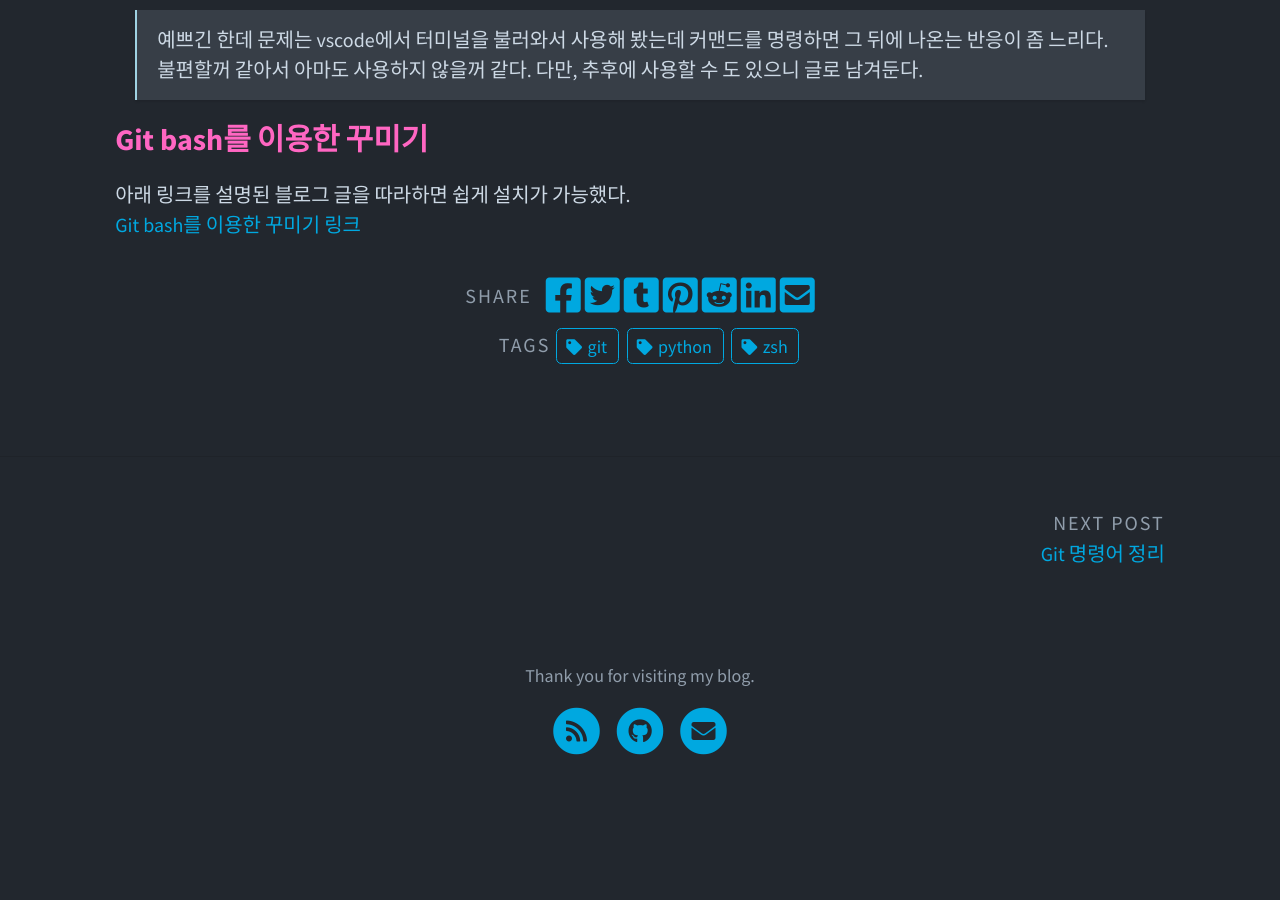
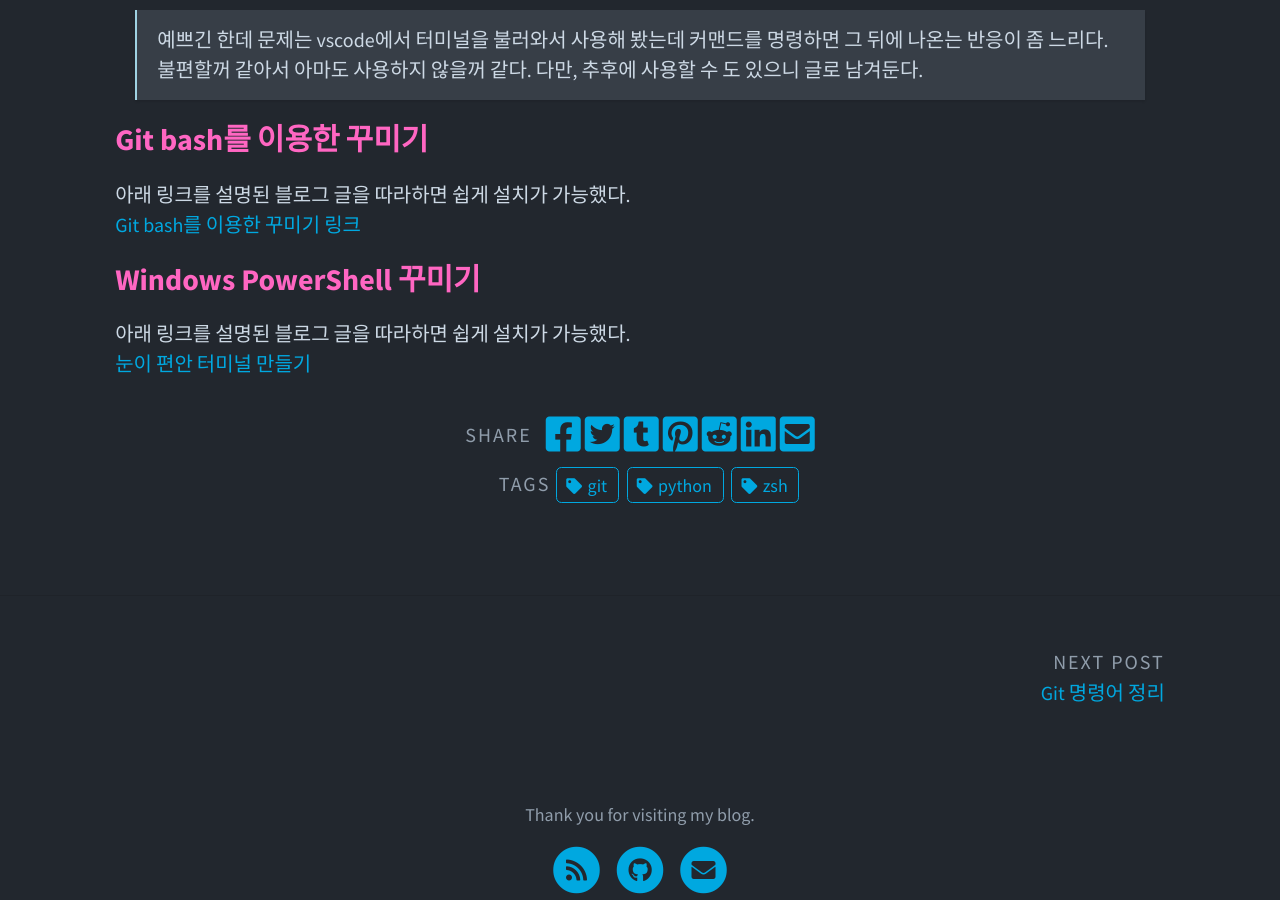
Before and after one commit to sooyoung-wind/sooyoung-wind.github.io, a Jekyll site: the page built from _posts/post_2023/202309/2023-09-14-ubuntu_windows.md, in a window 1280 px wide and 900 px high, scrolled down 2710 px. Built offline with Jekyll 4.4.1, drawn with Linux system fonts in a browser that asks for light colours; some web fonts are replaced; a script that is not in the unit is left out; comment, search, counter and statistics services are not loaded; before the commit the page ends 3503 px from its top, so only the background shows below that.

Commit message:
docs: update

```diff
--- a/_posts/post_2023/202309/2023-09-14-ubuntu_windows.md
+++ b/_posts/post_2023/202309/2023-09-14-ubuntu_windows.md
@@ -58,3 +58,9 @@ sh -c "$(curl -fsSL https://raw.githubusercontent.com/ohmyzsh/ohmyzsh/master/too
 
 아래 링크를 설명된 블로그 글을 따라하면 쉽게 설치가 가능했다.
 [Git bash를 이용한 꾸미기 링크](https://doda.tistory.com/entry/Windows-git-bash%EC%97%90-zsh-oh-my-zsh)
+
+
+### Windows PowerShell 꾸미기
+
+아래 링크를 설명된 블로그 글을 따라하면 쉽게 설치가 가능했다.
+[눈이 편안 터미널 만들기](https://omoknooni.tistory.com/44)
```
